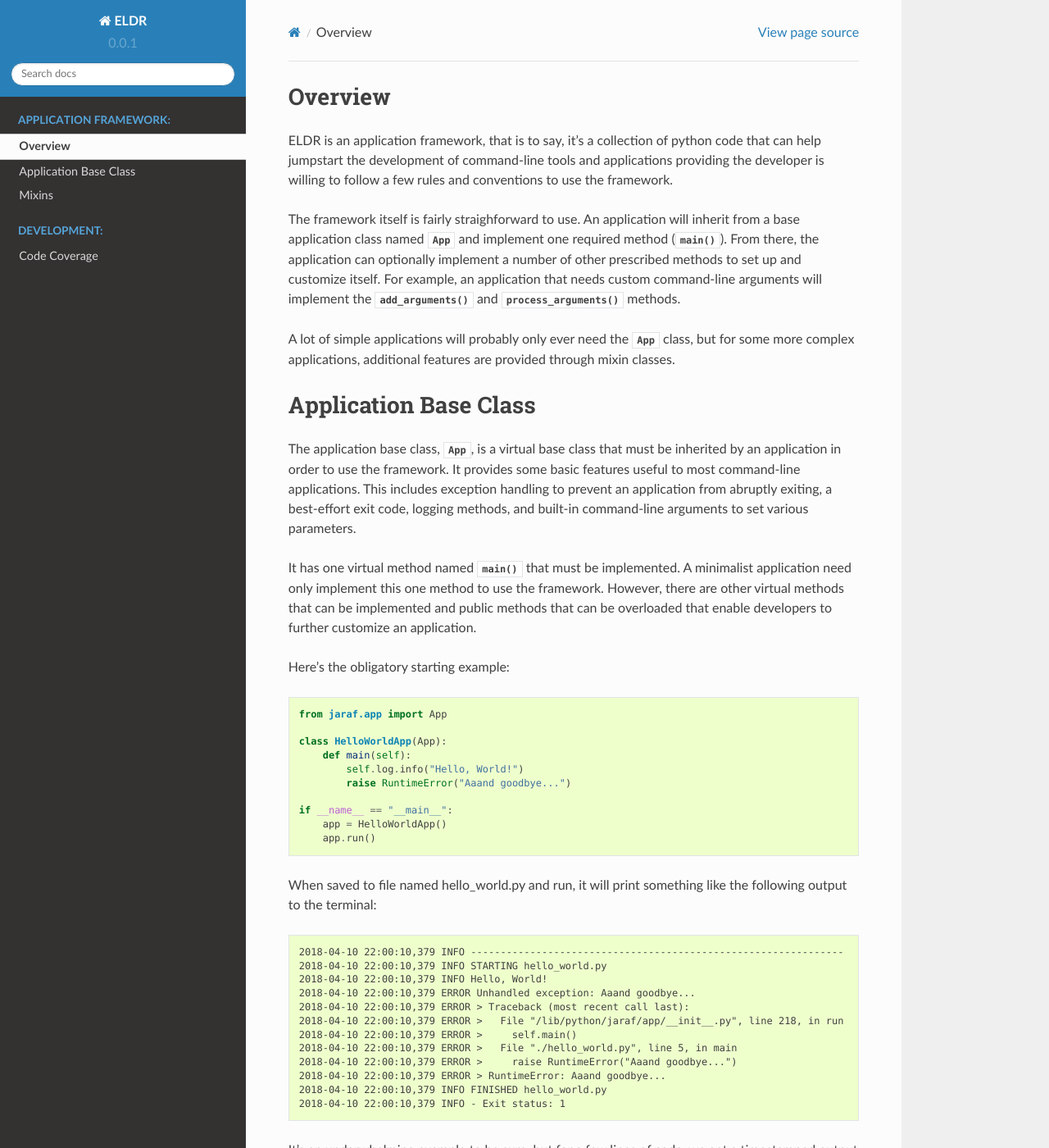
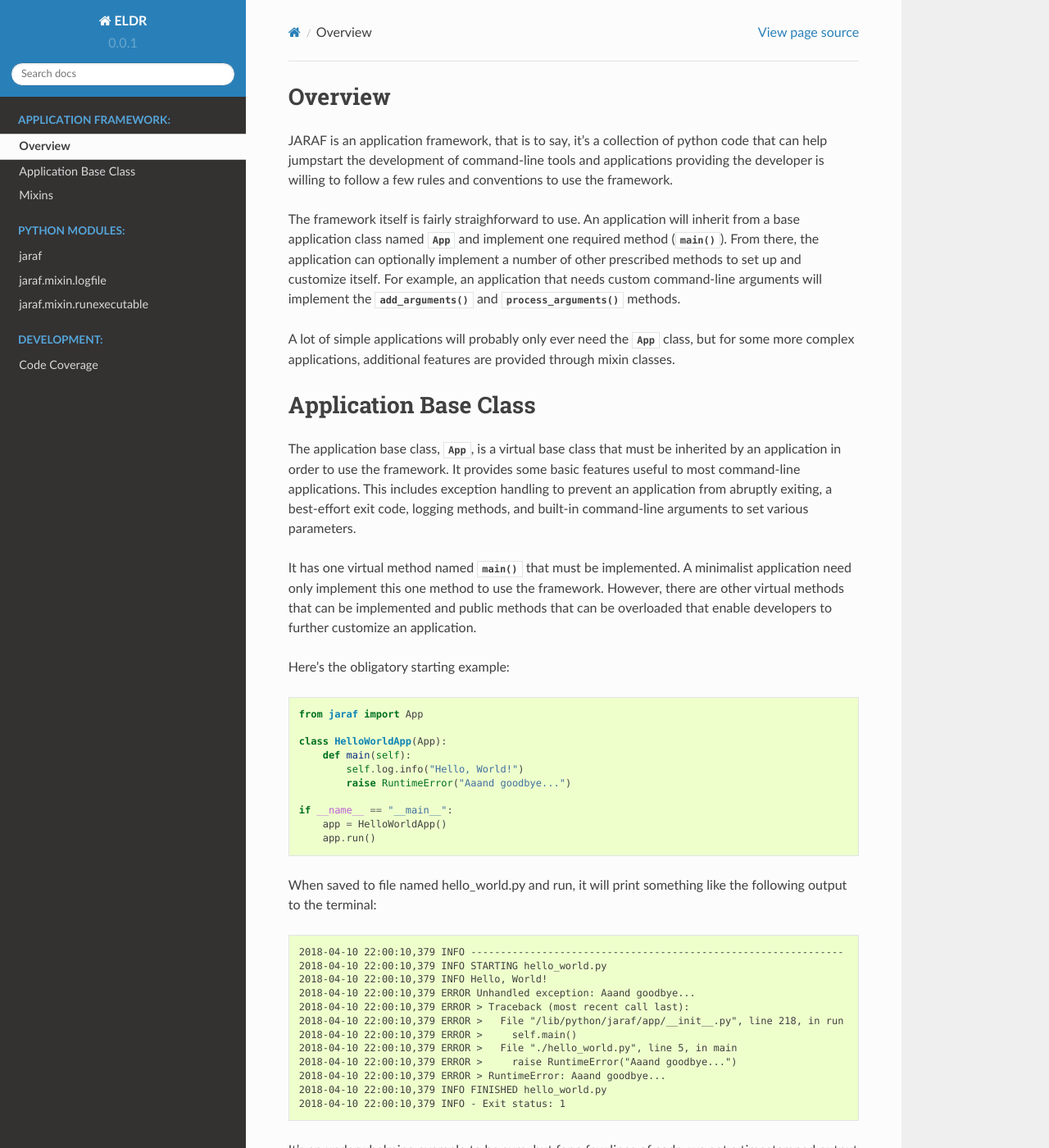
Before and after one commit to edlabao/eldr, a Sphinx documentation site: the page built from docs/sphinx/intro.rst, in a window 1280 px wide and 1400 px high. Shown: the whole window at 82% size. Built offline with Sphinx 7.4.7 and the Read the Docs theme 2.0.0, drawn with Linux system fonts in a browser that asks for light colours; pages that are not in the unit, such as notebooks, are missing from menus; some of the changed text lies outside the part shown.

```diff
--- a/docs/sphinx/intro.rst
+++ b/docs/sphinx/intro.rst
@@ -1,34 +1,34 @@
 
 Overview
 ========
-ELDR is an application framework, that is to say, it's a collection of python
+JARAF is an application framework, that is to say, it's a collection of python
 code that can help jumpstart the development of command-line tools and
 applications providing the developer is willing to follow a few rules and
 conventions to use the framework.
 
 The framework itself is fairly straighforward to use. An application will
-inherit from a base application class named :class:`~jaraf.app.App` and implement
-one required method (:meth:`~jaraf.app.App.main()`). From there, the application
+inherit from a base application class named :class:`~jaraf.App` and implement
+one required method (:meth:`~jaraf.App.main()`). From there, the application
 can optionally implement a number of other prescribed methods to set up and
 customize itself. For example, an application that needs custom command-line
-arguments will implement the :meth:`~jaraf.app.App.add_arguments()` and
-:meth:`~jaraf.app.App.process_arguments()` methods.
+arguments will implement the :meth:`~jaraf.App.add_arguments()` and
+:meth:`~jaraf.App.process_arguments()` methods.
 
 A lot of simple applications will probably only ever need the
-:class:`~jaraf.app.App` class, but for some more complex applications, additional
+:class:`~jaraf.App` class, but for some more complex applications, additional
 features are provided through mixin classes.
 
 
 Application Base Class
 ======================
-The application base class, :class:`~jaraf.app.App`, is a virtual base class that
+The application base class, :class:`~jaraf.App`, is a virtual base class that
 must be inherited by an application in order to use the framework. It provides
 some basic features useful to most command-line applications. This includes
 exception handling to prevent an application from abruptly exiting, a
 best-effort exit code, logging methods, and built-in command-line arguments to
 set various parameters.
 
-It has one virtual method named :meth:`~jaraf.app.App.main()` that must be
+It has one virtual method named :meth:`~jaraf.App.main()` that must be
 implemented. A minimalist application need only implement this one method to use
 the framework. However, there are other virtual methods that can be implemented
 and public methods that can be overloaded that enable developers to further
@@ -36,7 +36,7 @@ customize an application.
 
 Here's the obligatory starting example::
 
-    from jaraf.app import App
+    from jaraf import App
 
     class HelloWorldApp(App):
         def main(self):
@@ -83,9 +83,9 @@ Because the application will run non-interactively, we'll probably also want to
 log its output to a log file. Such an application class could be defined like
 so::
 
-    from jaraf.app import App
-    from jaraf.app.mixin.cron import CronMixin
-    from jaraf.app.mixin.logfile import LogfileMixin
+    from jaraf import App
+    from jaraf.mixin.cron import CronMixin
+    from jaraf.mixin.logfile import LogfileMixin
 
     class HelloWorldApp(CronMixin, LogfileMixin, App):
         # Class definition follows...
--- a/docs/sphinx/modules/eldr_app.rst
+++ /dev/null
@@ -1,5 +0,0 @@
-
-jaraf.app
-========
-.. automodule:: jaraf.app
-  :members:
--- /dev/null
+++ b/docs/sphinx/modules/jaraf.rst
@@ -0,0 +1,5 @@
+
+jaraf
+=========
+.. automodule:: jaraf
+  :members:
--- /dev/null
+++ b/docs/sphinx/modules/jaraf_mixins.rst
@@ -0,0 +1,13 @@
+
+jaraf.mixin.logfile
+=======================
+.. automodule:: jaraf.mixin.logfile
+  :members:
+  :exclude-members: get_log_formatter, get_log_handler, init_logging
+
+==========
+
+jaraf.mixin.runexecutable
+=============================
+.. automodule:: jaraf.mixin.runexecutable
+  :members:
```
Also changed, not shown: docs/sphinx/index.rst (+4 -4 lines), docs/sphinx/modules/eldr_app_mixins.rst (deleted, +0 -13 lines), 2 other files.
